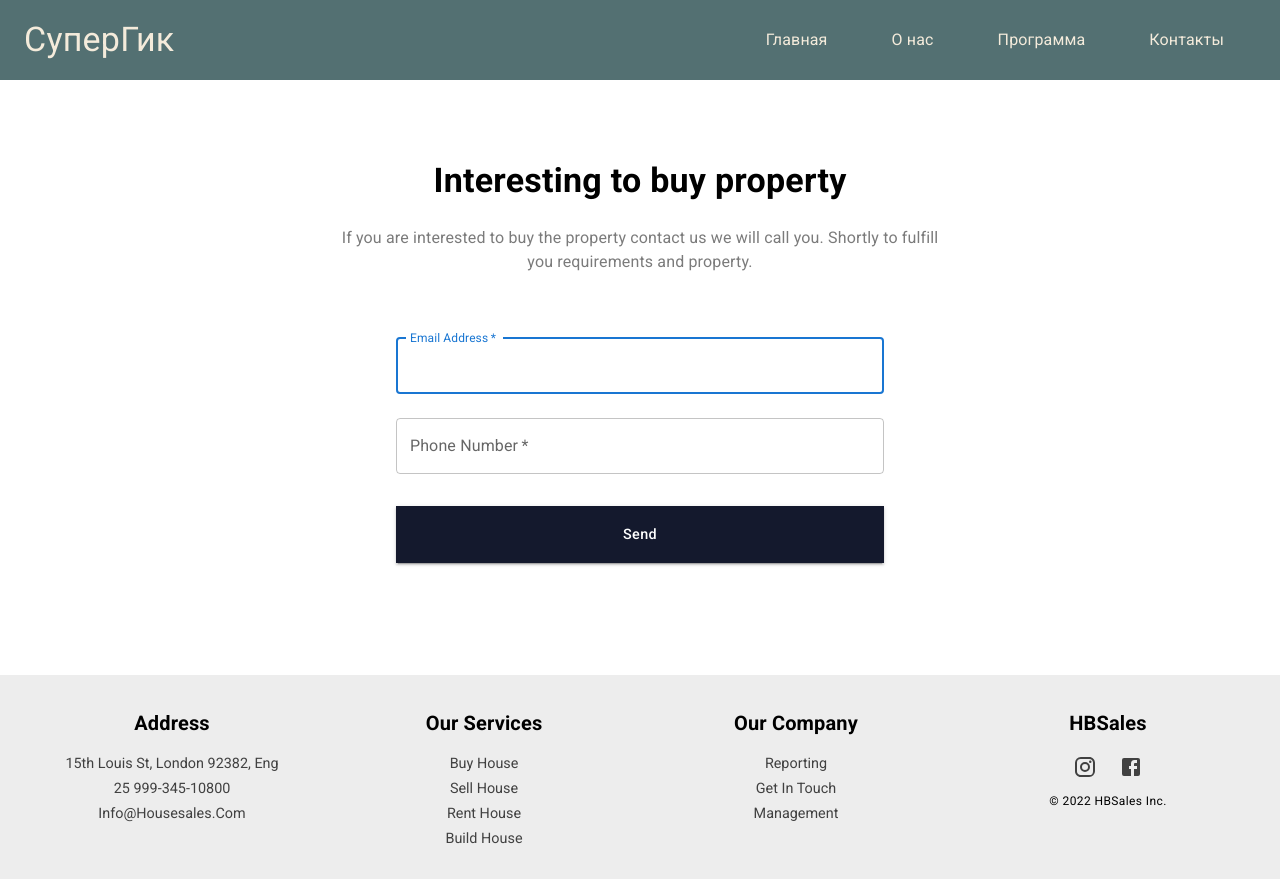
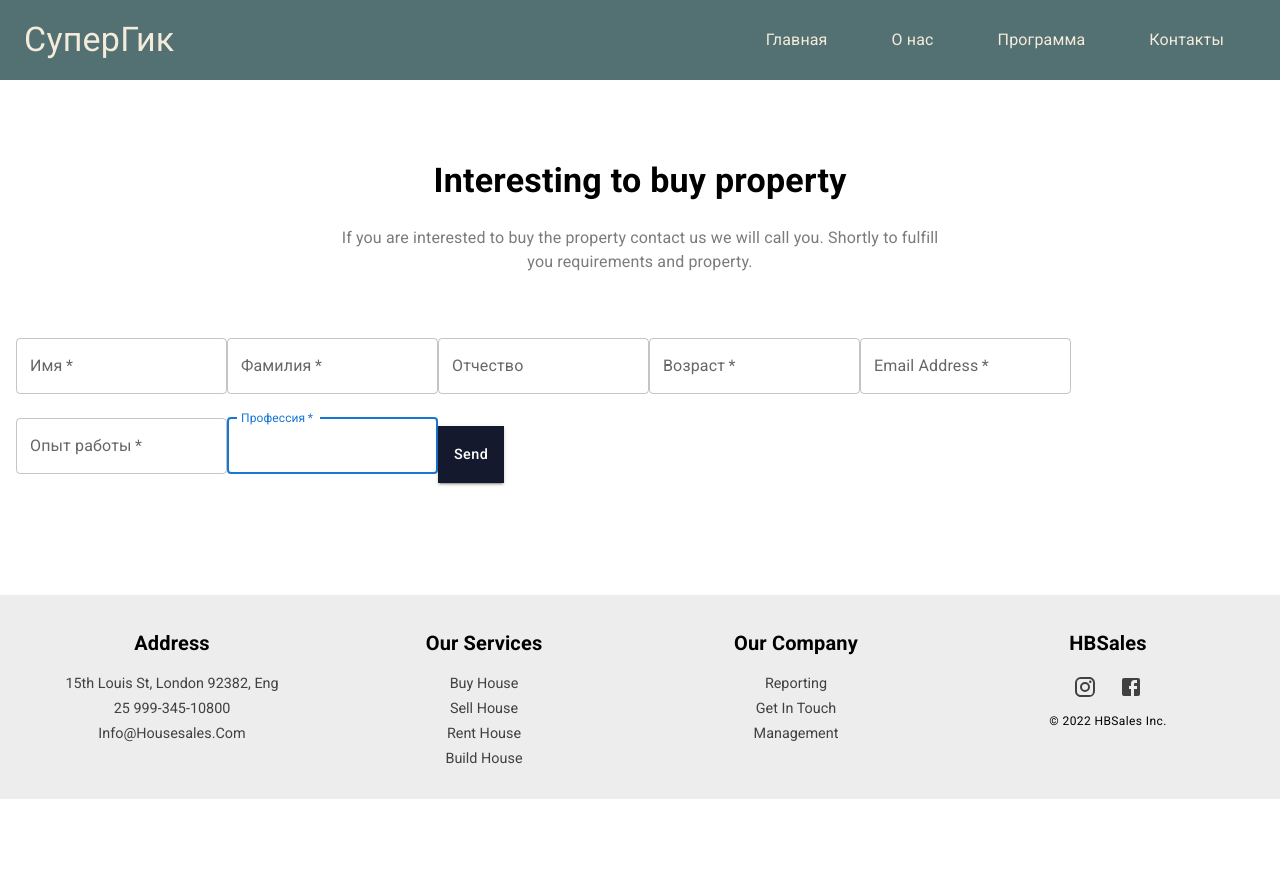
Before and after one commit to Herzanet002/Hackathon.Web, a React (Create React App) app in the folder client/: page /contact in a window 1280 px wide. After the commit the page ends 800 px from the top, so only its background shows below. Built offline with nearby package versions, Linux system fonts and the light colour scheme.

Commit message:
Addd auth

```diff
--- a/client/package.json
+++ b/client/package.json
@@ -10,6 +10,7 @@
     "@testing-library/jest-dom": "^5.16.5",
     "@testing-library/react": "^13.4.0",
     "@testing-library/user-event": "^13.5.0",
+    "axios": "^1.6.1",
     "react": "^18.2.0",
     "react-dom": "^18.2.0",
     "react-responsive-carousel": "^3.2.23",
--- /dev/null
+++ b/client/src/components/Authpage.jsx
@@ -0,0 +1,74 @@
+import React, {useState} from 'react'
+import { Route } from 'react-router-dom'
+
+const Authpage = () => {
+
+    const [regForm, setRegForm] = useState({
+        email: '',
+        password: '',
+        firstName: '',
+        lastName: ''
+    })
+
+    const changeRegHandler = (event) => {
+        setRegForm({...regForm, [event.target.name]:event.target.value})
+    }
+
+    const registerHandler = async () => {
+
+    }
+
+    return (
+        <React.Fragment>
+                    <div className="container">
+                        <div className="auth-page">
+                            <Route path="/registration">
+                                <h3>Регистрация</h3>
+                                <form className='form form-login' onSubmit={e => e.preventDefault()}>
+                                        <div className="row">
+                                            <div className="input-field col s12">
+                                                <input
+                                                    type="text"
+                                                    name="firstName"
+                                                    className='validate valid'
+                                                    onChange={changeRegHandler}
+                                                />
+                                                <label htmlFor="name">Имя</label>
+                                            </div>
+
+                                            <div className="input-field col s12">
+                                                <input
+                                                    type="text"
+                                                    name="lastName"
+                                                    className='validate'
+                                                    onChange={changeRegHandler}
+                                                />
+                                                <label htmlFor="surname">Фамилия</label>
+                                            </div>
+
+                                            <div className="input-field col s12">
+                                                <input
+                                                    type="email"
+                                                    name="email"
+                                                    className='validate'
+                                                    onChange={changeRegHandler}
+                                                />
+                                                <label htmlFor="email">Почта</label>
+                                            </div>
+                                        </div>
+
+                                        <div className="row">
+                                            <button
+                                            className='wawes-effect wawes-light btn blue'
+                                            onClick={registerHandler}>
+                                                Зарегистрироваться
+                                            </button>
+                                        </div>
+                                </form>
+                            </Route>
+                        </div>
+                    </div>
+                </React.Fragment>
+    );
+}
+export default Authpage;
--- a/client/src/components/Details.jsx
+++ b/client/src/components/Details.jsx
@@ -14,8 +14,13 @@ const Details = () => {
         event.preventDefault();
         const data = new FormData(event.currentTarget);
         console.log({
+            firstName: data.get('firstName'),
+            lastName: data.get('firstName'),
+            patronymic: data.get('patronymic'),
+            age: data.get('age'),
             email: data.get('email'),
-            phone: data.get('phone'),
+            expirience: data.get('expirience'),
+            profession: data.get('profession')
         });
     }
 
@@ -58,26 +63,74 @@ const Details = () => {
                 <TextField
                     margin="normal"
                     required
-                    fullWidth
+                    id="firstName"
+                    label="Имя"
+                    name="firstName"
+                    autoFocus
+                    className='validate'
+                />
+                <TextField
+                    margin="normal"
+                    required
+                    id="lastName"
+                    label="Фамилия"
+                    name="lastName"
+                    autoFocus
+                    className='validate'
+                />
+                <TextField
+                    margin="normal"
+
+                    id="patronymic"
+                    label="Отчество"
+                    name="patronymic"
+                    autoFocus
+                    className='validate'
+                />
+                <TextField
+                    margin="normal"
+                    required
+
+                    id="age"
+                    label="Возраст"
+                    name="age"
+                    autoFocus
+                    className='validate'
+                />
+                <TextField
+                    margin="normal"
+                    required
+
                     id="email"
                     label="Email Address"
                     name="email"
                     autoComplete="email"
                     autoFocus
+                    className='validate'
                 />
                 <TextField
                     margin="normal"
                     required
-                    fullWidth
-                    name="phone"
-                    label="Phone Number"
-                    type="phone"
-                    id="phone"
-                    autoComplete="current-phone"
+
+                    id="experience"
+                    label="Опыт работы"
+                    name="experience"
+                    autoFocus
+                    className='validate'
+                />
+                <TextField
+                    margin="normal"
+                    required
+
+                    id="profession"
+                    label="Профессия"
+                    name="profession"
+                    autoFocus
+                    className='validate'
                 />
                 <Button
                 variant="contained"
-                fullWidth
+
                 type="submit"
                 size="medium"
                 sx= {{
--- a/client/src/pages/Contact.js
+++ b/client/src/pages/Contact.js
@@ -1,4 +1,5 @@
 import React from 'react'
+import Authpage from '../components/Authpage';
 import Details from '../components/Details';
 
 const Contact = () => {
```
Also changed, not shown: client/src/components/Authpage.scss (added, +16 -0 lines), 1 other file (tests, documents, lock files or other folders).
